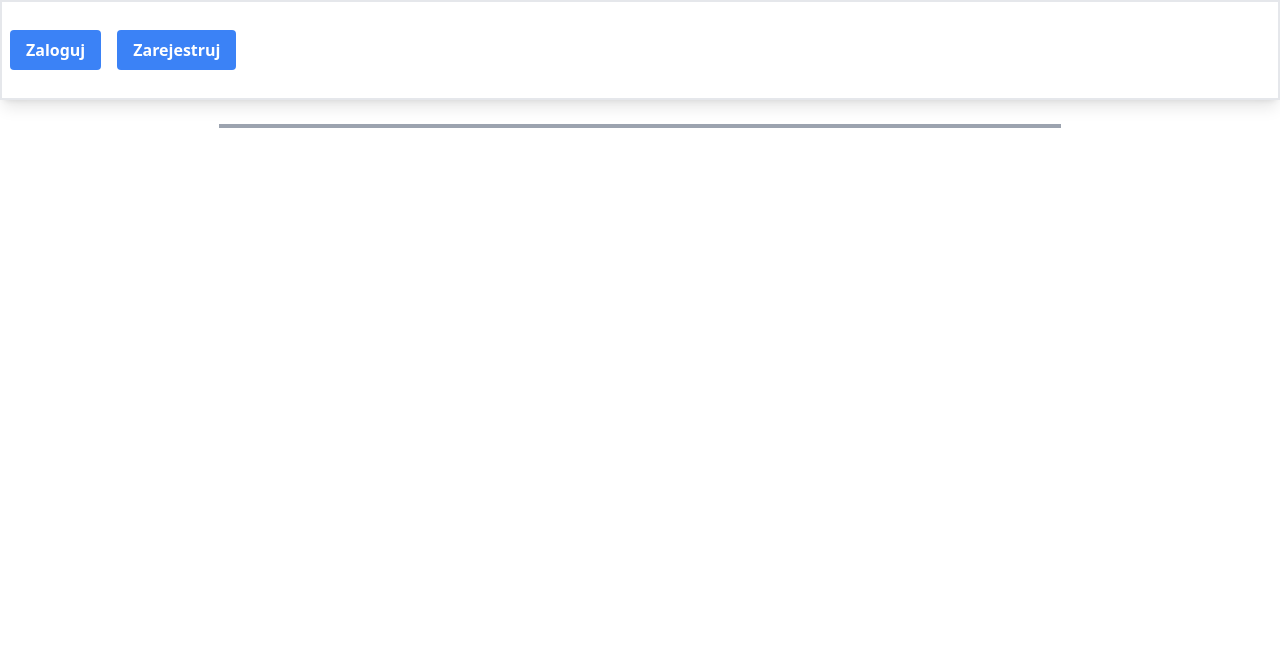
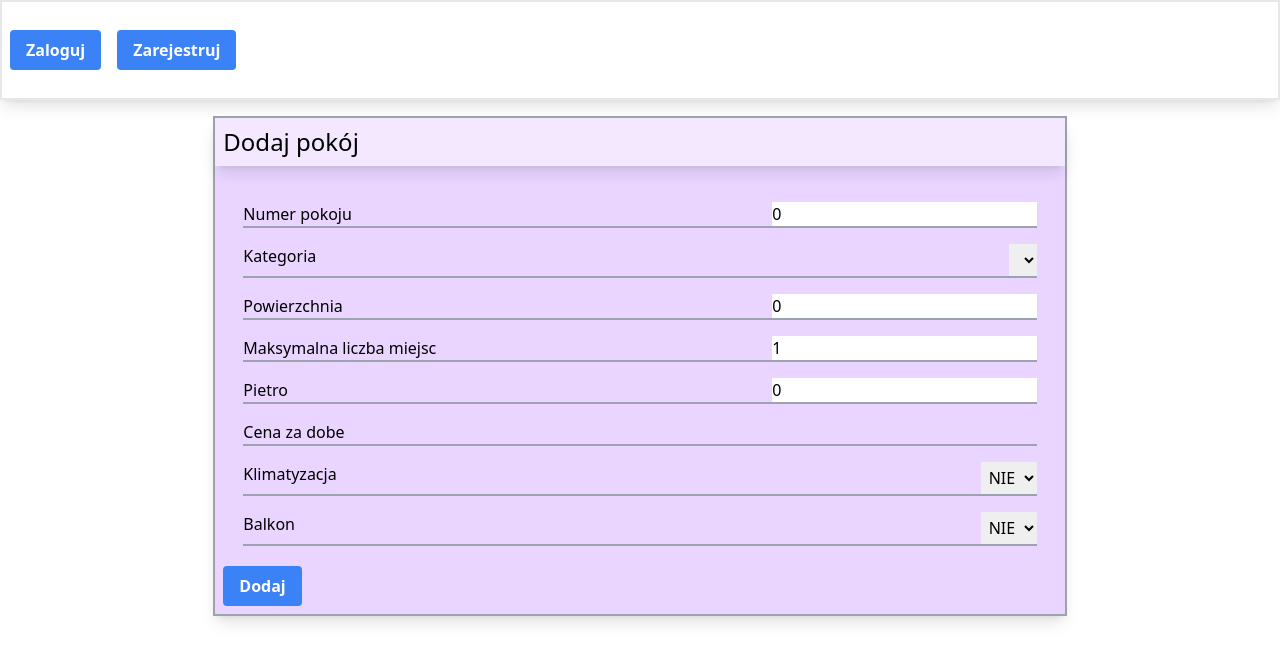
Before and after one commit to Matiixx/BD-project, a Next.js app in the folder SRC/client/: page /adminDashboard/rooms/add in a window 1280 px wide. Shown: the top 662 px of the page. Built offline with nearby package versions, Linux system fonts and the light colour scheme.

Commit message:
Add room page

```diff
--- /dev/null
+++ b/SRC/client/pages/adminDashboard/rooms/add/index.tsx
@@ -0,0 +1,177 @@
+import React, { useState } from 'react'
+import { type NextPage } from "next";
+import { useRouter } from "next/router";
+import { useEffect } from "react";
+import Header from "../../../../components/Header";
+import useStore from "../../../../store/useStore";
+import axios from 'axios';
+
+const URI = 'http://pascal.fis.agh.edu.pl:3040/0cichostepski/'
+
+interface IRoom {
+  numer_pokoju: number;
+  pietro: number;
+  liczba_miejsc: number;
+  kategoria_id: number;
+  powierzchnia: number;
+  balkon: boolean;
+  klimatyzacja: boolean;
+}
+
+interface ICategory {
+  kategoria_id: number;
+  nazwa_kategorii: string;
+  cena_doba: number;
+}
+
+const AddRoom: NextPage = () => {
+  const router = useRouter();
+
+  const userId = useStore((state) => state.userId);
+  const userToken = useStore((state) => state.accessToken);
+
+  const [categories, setCategories] = useState<ICategory[]>()
+
+  const [room, setRoom] = useState<IRoom>({ numer_pokoju: 0, pietro: 0, liczba_miejsc: 1, kategoria_id: 0, powierzchnia: 0, balkon: false, klimatyzacja: false })
+
+  const [responseMessage, setResponseMessage] = useState<string>("");
+
+
+  const userRole = useStore(state => state.userType)
+  useEffect(() => {
+    if (userRole === null) return;
+    if (userRole !== "admin") {
+      router.push("/userDashboard");
+      return;
+    }
+  }, [userRole])
+
+  useEffect(() => {
+    if (userId === undefined) {
+      router.push("/userLogin")
+      return;
+    }
+    if (userId !== null && userToken !== undefined && userRole === "admin") {
+      axios.get(URI + 'get/kategoria', {
+        headers: {
+          Authorization: "Bearer " + userToken,
+        }
+      }).then(data => {
+        setCategories(data.data)
+      }).catch(err => {
+        console.log(err);
+      })
+    }
+  }, [userId, userToken])
+
+  const handleAddRoom = () => {
+    console.log(room);
+    if (!room.powierzchnia) return;
+
+    axios.post(URI + "post/pokoj", {
+      ...room
+    }, {
+      headers: {
+        Authorization: "Bearer " + userToken,
+      }
+    }).then(data => {
+      console.log(data);
+      setResponseMessage("Dodano")
+      setRoom({ numer_pokoju: 0, pietro: 0, liczba_miejsc: 1, kategoria_id: 0, powierzchnia: 0, balkon: false, klimatyzacja: false })
+    }).catch(err => {
+      console.log(err);
+      setResponseMessage(err.response.data.message)
+
+    })
+  }
+
+  return (
+    <>
+      <Header />
+
+      <div className='w-full flex justify-center'>
+
+        <div className="w-2/3 bg-purple-200 shadow-lg border-2 border-gray-400 flex justify-center flex-col items-center">
+
+          {/* Header */}
+          <div className="w-full p-2 mb-2 bg-purple-100 shadow-lg">
+            <span className="text-2xl text-bold">Dodaj pokój</span>
+          </div>
+          {/* Opis */}
+          <div className="p-2 w-full">
+            <div className="w-full flex flex-col gap-4 p-5">
+              <div className="w-full flex justify-between border-b-2 border-gray-400">
+                <span>Numer pokoju</span>
+                <input className="w-1/3"
+                  type="number"
+                  value={room.numer_pokoju}
+                  onChange={(e) => { setRoom((prev) => ({ ...prev, numer_pokoju: parseInt(e.target.value) })) }}
+                >
+                </input>
+              </div>
+              <div className="w-full flex justify-between border-b-2 border-gray-400">
+                <span>Kategoria</span>
+                <select className="p-1"
+                  defaultValue={0}
+                  onChange={(e) => { setRoom((prev) => ({ ...prev, kategoria_id: parseInt(e.target.value) })) }}
+                >
+                  {categories?.map(el => (
+                    <option key={el.kategoria_id} value={el.kategoria_id}>{el.nazwa_kategorii}</option>
+                  ))}
+                </select>
+              </div>
+              <div className="w-full flex justify-between border-b-2 border-gray-400">
+                <span>Powierzchnia</span>
+                <input
+                  value={room.powierzchnia} className="w-1/3"
+                  type="number"
+                  onChange={(e) => { setRoom((prev) => ({ ...prev, powierzchnia: parseInt(e.target.value) })) }}
+                />
+              </div>
+              <div className="w-full flex justify-between border-b-2 border-gray-400">
+                <span>Maksymalna liczba miejsc</span>
+                <input className="w-1/3"
+                  value={room.liczba_miejsc}
+                  type="number"
+                  onChange={(e) => { setRoom((prev) => ({ ...prev, liczba_miejsc: parseInt(e.target.value) })) }}
+                />
+              </div>
+              <div className="w-full flex justify-between border-b-2 border-gray-400">
+                <span>Pietro</span>
+                <input value={room.pietro} className="w-1/3"
+                  type="number"
+                  onChange={(e) => { setRoom((prev) => ({ ...prev, pietro: parseInt(e.target.value) })) }} />
+              </div>
+              <div className="w-full flex justify-between border-b-2 border-gray-400">
+                <span>Cena za dobe</span>
+                <span className="font-semibold">{categories?.find((el) => el.kategoria_id === room.kategoria_id)?.cena_doba}</span>
+              </div>
+              <div className="w-full flex justify-between border-b-2 border-gray-400">
+                <span>Klimatyzacja</span>
+                <select value={room.klimatyzacja ? 1 : 0} className="p-1"
+                  onChange={(e) => { setRoom((prev) => ({ ...prev, klimatyzacja: e.target.value === "1" })) }}>
+                  <option value={1}>TAK</option>
+                  <option value={0}>NIE</option>
+                </select>
+              </div>
+              <div className="w-full flex justify-between border-b-2 border-gray-400">
+                <span>Balkon</span>
+                <select value={room.balkon ? 1 : 0} className="p-1"
+                  onChange={(e) => { setRoom((prev) => ({ ...prev, balkon: e.target.value === "1" })) }}>
+                  <option value={1}>TAK</option>
+                  <option value={0}>NIE</option>
+                </select>
+              </div>
+
+            </div>
+
+            <button className="bg-blue-500 hover:bg-blue-700 text-white font-bold py-2 px-4 rounded focus:outline-none focus:shadow-outline" onClick={handleAddRoom}>Dodaj</button>
+            {responseMessage ? <p>{responseMessage}</p> : null}
+          </div>
+        </div>
+      </div>
+    </>
+  );
+};
+
+export default AddRoom;
--- a/SRC/client/pages/adminDashboard/rooms/index.tsx
+++ b/SRC/client/pages/adminDashboard/rooms/index.tsx
@@ -64,6 +64,14 @@ const Rooms: NextPage = () => {
       <Header />
 
       <div>
+        <div className='w-full flex justify-center mb-4'>
+          <Link
+            className="flex items-center justify-center w-1/3 h-24 text-xl bg-blue-500 hover:bg-blue-700 text-white font-bold  py-2 px-4 rounded focus:outline-none focus:shadow-outline"
+            href={"./rooms/add"}
+          >
+            Dodaj pokój
+          </Link>
+        </div>
         <div className="flex flex-wrap justify-center">
           {rooms ? (
             rooms.map((el) => (
```
